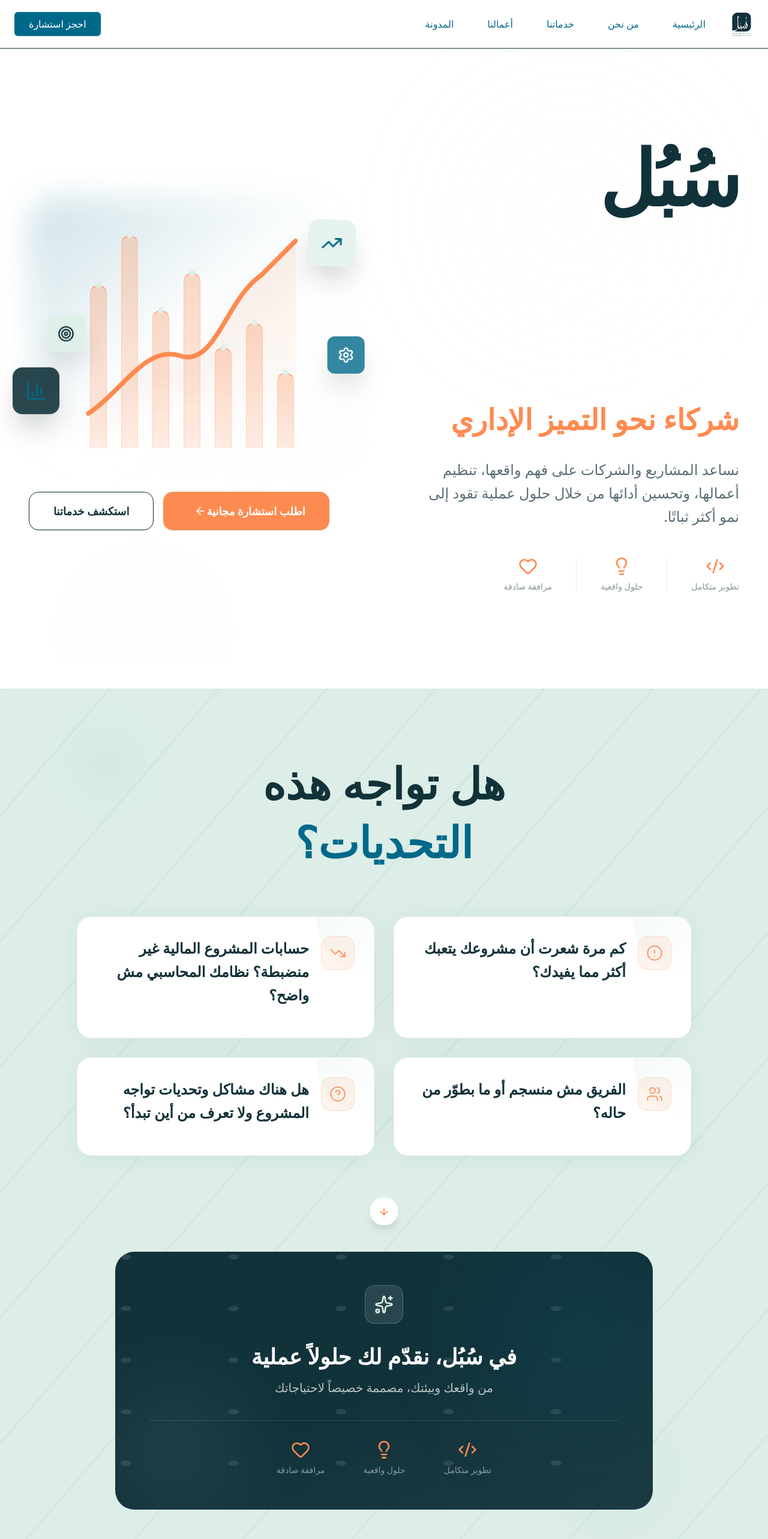
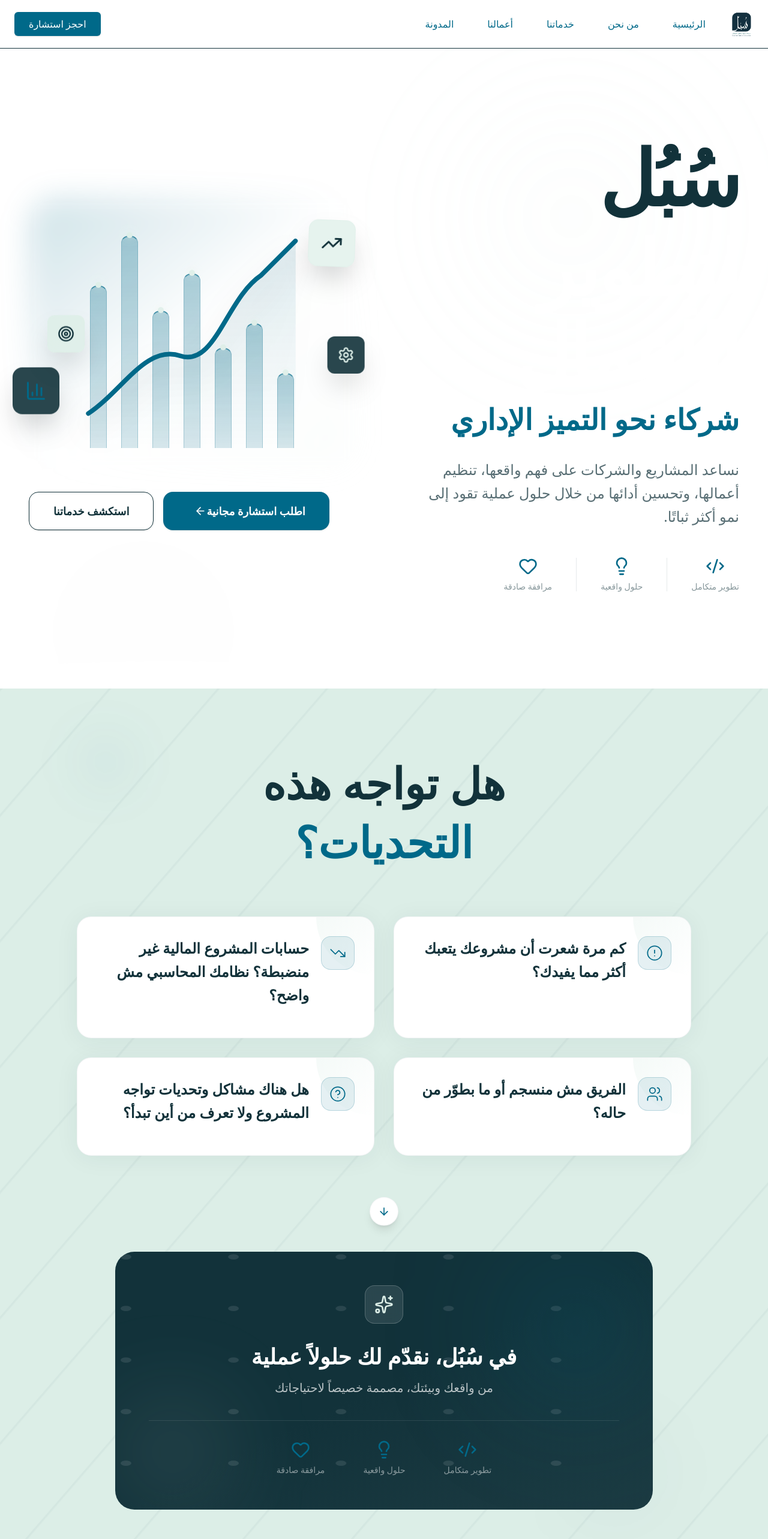
Before and after one commit to Abdelrahman-Abuhelal/Sobol-Website, a Next.js app: page / in a window 1280 px wide. Shown: the top 2566 px of the page at 60% size. Built offline with nearby package versions, Linux system fonts and the light colour scheme.

Commit message:
refactor: replace orange accent color with teal throughout UI

```diff
--- a/components/home/CTA.tsx
+++ b/components/home/CTA.tsx
@@ -80,7 +80,7 @@ export function CTA() {
                         {/* Heading */}
                         <h2 className="text-5xl md:text-6xl lg:text-7xl font-black text-white mb-6 leading-tight">
                             ابدأ رحلتك نحو
-                            <span className="block mt-3" style={{ color: '#FD8B51' }}>التميز الإداري</span>
+                            <span className="block mt-3" style={{ color: '#DCEEE7' }}>التميز الإداري</span>
                         </h2>
 
                         {/* Description */}
--- a/components/home/HeroSection.tsx
+++ b/components/home/HeroSection.tsx
@@ -55,7 +55,7 @@ export function HeroSection() {
                                 initial={{ opacity: 0, y: 20 }}
                                 animate={{ opacity: 1, y: 0 }}
                                 transition={{ delay: 0.5, duration: 0.6 }}
-                                className="text-3xl md:text-4xl lg:text-5xl font-bold" style={{ color: '#FD8B51' }}
+                                className="text-3xl md:text-4xl lg:text-5xl font-bold" style={{ color: '#006989' }}
                             >
                                 شركاء نحو التميز الإداري
                             </motion.h2>
@@ -78,17 +78,17 @@ export function HeroSection() {
                             className="flex items-center gap-10 pt-2"
                         >
                             <div className="flex flex-col items-center">
-                                <Code2 className="w-8 h-8 mb-2" style={{ color: '#FD8B51' }} />
+                                <Code2 className="w-8 h-8 mb-2" style={{ color: '#006989' }} />
                                 <span className="text-sm text-secondary/50 font-medium">تطوير متكامل</span>
                             </div>
                             <div className="w-px h-14 bg-secondary/10"></div>
                             <div className="flex flex-col items-center">
-                                <Lightbulb className="w-8 h-8 mb-2" style={{ color: '#FD8B51' }} />
+                                <Lightbulb className="w-8 h-8 mb-2" style={{ color: '#006989' }} />
                                 <span className="text-sm text-secondary/50 font-medium">حلول واقعية</span>
                             </div>
                             <div className="w-px h-14 bg-secondary/10 hidden sm:block"></div>
                             <div className="flex-col items-center hidden sm:flex">
-                                <Heart className="w-8 h-8 mb-2" style={{ color: '#FD8B51' }} />
+                                <Heart className="w-8 h-8 mb-2" style={{ color: '#006989' }} />
                                 <span className="text-sm text-secondary/50 font-medium">مرافقة صادقة</span>
                             </div>
                         </motion.div>
@@ -119,7 +119,7 @@ export function HeroSection() {
                                         initial={{ pathLength: 0, opacity: 0 }}
                                         animate={{ pathLength: 1, opacity: 1 }}
                                         transition={{ duration: 2.5, ease: "easeInOut" }}
-                                        style={{ stroke: '#FD8B51' }}
+                                        style={{ stroke: '#006989' }}
                                     />
                                     {/* Glow effect under the line */}
                                     <motion.path
@@ -131,8 +131,8 @@ export function HeroSection() {
                                     />
                                     <defs>
                                         <linearGradient id="hero-gradient" x1="0%" y1="0%" x2="0%" y2="100%">
-                                            <stop offset="0%" stopColor="#FD8B51" stopOpacity="0.4" />
-                                            <stop offset="100%" stopColor="#FD8B51" stopOpacity="0" />
+                                            <stop offset="0%" stopColor="#006989" stopOpacity="0.4" />
+                                            <stop offset="100%" stopColor="#006989" stopOpacity="0" />
                                         </linearGradient>
                                     </defs>
                                 </svg>
@@ -146,7 +146,7 @@ export function HeroSection() {
                                             animate={{ height: `${height}%` }}
                                             transition={{ duration: 1.2, delay: i * 0.12 + 0.6, ease: "easeOut" }}
                                             className="w-5 md:w-7 rounded-t-xl backdrop-blur-sm relative group transition-colors duration-300"
-                                            style={{ backgroundImage: 'linear-gradient(to top, rgba(253, 139, 81, 0.2), rgba(253, 139, 81, 0.4))', borderTop: '2px solid #FD8B51', borderLeft: '1px solid rgba(253, 139, 81, 0.3)', borderRight: '1px solid rgba(253, 139, 81, 0.3)' }}
+                                            style={{ backgroundImage: 'linear-gradient(to top, rgba(0, 105, 137, 0.2), rgba(0, 105, 137, 0.4))', borderTop: '2px solid #006989', borderLeft: '1px solid rgba(0, 105, 137, 0.3)', borderRight: '1px solid rgba(0, 105, 137, 0.3)' }}
                                         >
                                             <motion.div
                                                 initial={{ scale: 0 }}
@@ -166,7 +166,7 @@ export function HeroSection() {
                                 className="absolute top-[10%] right-[0%] p-5 backdrop-blur-xl rounded-2xl border shadow-2xl"
                                 style={{ backgroundColor: 'rgba(220, 238, 231, 0.7)', borderColor: 'rgba(220, 238, 231, 0.5)' }}
                             >
-                                <TrendingUp className="w-9 h-9" style={{ color: '#006989' }} />
+                                <TrendingUp className="w-9 h-9" style={{ color: '#12323A' }} />
                             </motion.div>
 
                             <motion.div
@@ -191,9 +191,9 @@ export function HeroSection() {
                                 animate={{ y: [0, 10, 0], x: [0, -5, 0] }}
                                 transition={{ repeat: Infinity, duration: 5.5, ease: "easeInOut", delay: 0.5 }}
                                 className="absolute bottom-[35%] right-[-3%] p-4 backdrop-blur-xl rounded-xl border shadow-2xl"
-                                style={{ backgroundColor: 'rgba(0, 105, 137, 0.8)', borderColor: 'rgba(0, 105, 137, 0.4)' }}
+                                style={{ backgroundColor: 'rgba(18, 50, 58, 0.9)', borderColor: 'rgba(18, 50, 58, 0.4)' }}
                             >
-                                <Settings className="w-7 h-7" style={{ color: 'white' }} />
+                                <Settings className="w-7 h-7" style={{ color: '#DCEEE7' }} />
                             </motion.div>
                         </div>
 
@@ -208,7 +208,7 @@ export function HeroSection() {
                                 <Button
                                     size="lg"
                                     className="text-lg px-10 h-16 font-bold rounded-2xl transition-all duration-300 hover:scale-[1.02]"
-                                    style={{ backgroundColor: '#FD8B51', color: 'white' }}
+                                    style={{ backgroundColor: '#006989', color: 'white' }}
                                 >
                                     اطلب استشارة مجانية
                                     <ArrowLeft className="me-3 h-5 w-5" aria-hidden="true" />
--- a/components/home/PainPoints.tsx
+++ b/components/home/PainPoints.tsx
@@ -123,8 +123,8 @@ export function PainPoints() {
                                 <div className="relative z-10">
                                     {/* Icon */}
                                     <div className="flex items-start gap-5 mb-5">
-                                        <div className="shrink-0 w-14 h-14 rounded-2xl flex items-center justify-center group-hover:scale-110 transition-all duration-300" style={{ backgroundColor: 'rgba(253, 139, 81, 0.1)', borderColor: 'rgba(253, 139, 81, 0.2)', borderWidth: '1px' }}>
-                                            <item.icon className="w-7 h-7" strokeWidth={1.5} style={{ color: '#FD8B51' }} />
+                                        <div className="shrink-0 w-14 h-14 rounded-2xl flex items-center justify-center group-hover:scale-110 transition-all duration-300" style={{ backgroundColor: 'rgba(0, 105, 137, 0.1)', borderColor: 'rgba(0, 105, 137, 0.2)', borderWidth: '1px' }}>
+                                            <item.icon className="w-7 h-7" strokeWidth={1.5} style={{ color: '#006989' }} />
                                         </div>
                                         <div className="flex-1">
                                             <p className="text-xl md:text-2xl font-bold text-secondary leading-relaxed group-hover:text-secondary/90 transition-colors">
@@ -153,7 +153,7 @@ export function PainPoints() {
                         transition={{ repeat: Infinity, duration: 2, ease: "easeInOut" }}
                         className="w-12 h-12 rounded-full bg-white shadow-lg flex items-center justify-center border border-secondary/5"
                     >
-                        <ArrowDown className="w-5 h-5" style={{ color: '#FD8B51' }} />
+                        <ArrowDown className="w-5 h-5" style={{ color: '#006989' }} />
                     </motion.div>
                 </motion.div>
 
@@ -204,15 +204,15 @@ export function PainPoints() {
                             {/* Stats Row - with Icons */}
                             <div className="flex flex-wrap justify-center gap-8 md:gap-16 mt-10 pt-8 border-t border-white/10">
                                 <div className="text-center flex flex-col items-center">
-                                    <Code2 className="w-8 h-8 mb-2" style={{ color: '#FD8B51' }} />
+                                    <Code2 className="w-8 h-8 mb-2" style={{ color: '#006989' }} />
                                     <span className="text-sm text-white/50 font-medium">تطوير متكامل</span>
                                 </div>
                                 <div className="text-center flex flex-col items-center">
-                                    <Lightbulb className="w-8 h-8 mb-2" style={{ color: '#FD8B51' }} />
+                                    <Lightbulb className="w-8 h-8 mb-2" style={{ color: '#006989' }} />
                                     <span className="text-sm text-white/50 font-medium">حلول واقعية</span>
                                 </div>
                                 <div className="text-center flex flex-col items-center">
-                                    <Heart className="w-8 h-8 mb-2" style={{ color: '#FD8B51' }} />
+                                    <Heart className="w-8 h-8 mb-2" style={{ color: '#006989' }} />
                                     <span className="text-sm text-white/50 font-medium">مرافقة صادقة</span>
                                 </div>
                             </div>
```
Also changed, not shown: components/home/ValueProposition.tsx (+4 -4 lines).
